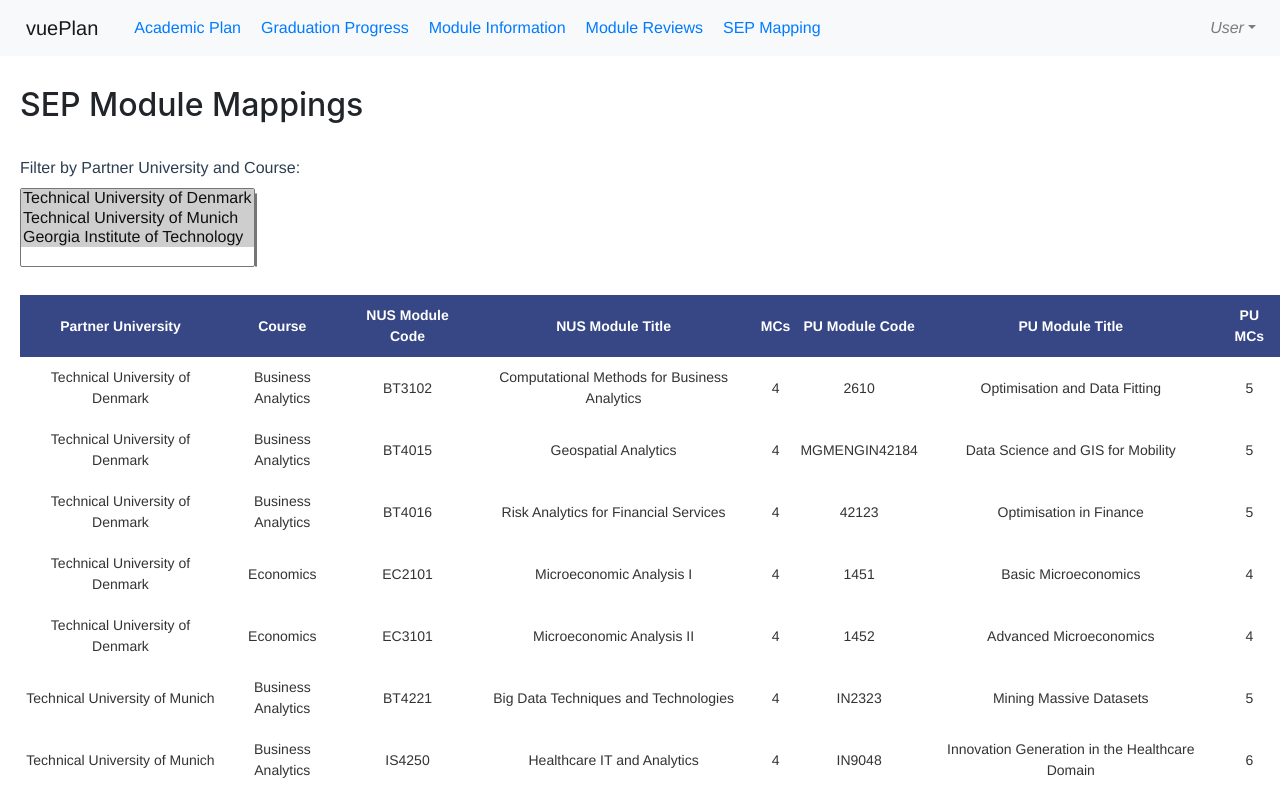
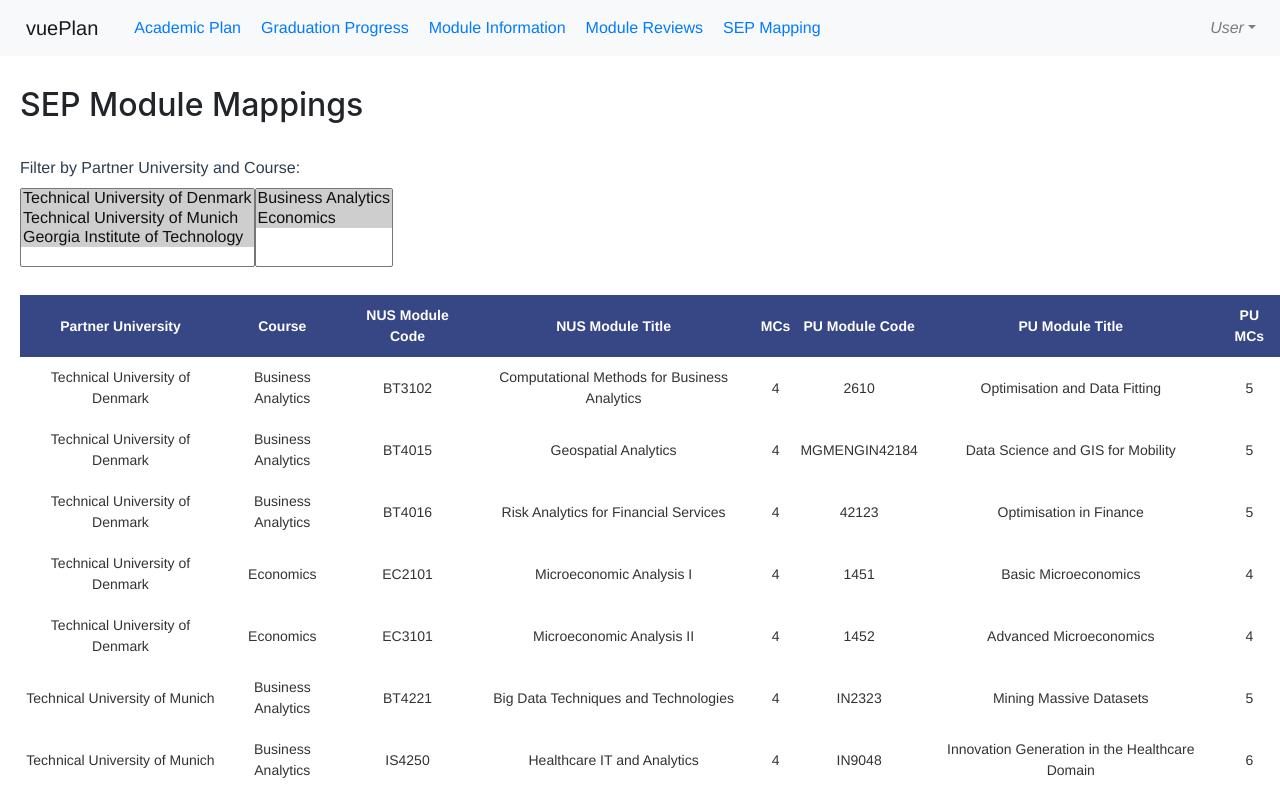
Before and after one commit to ValaryLim/vueplan, a Vue app: page /sepmapping in a window 1280 px wide. Shown: the top 800 px of the page. Built offline with nearby package versions, Linux system fonts and the light colour scheme.

Commit message:
added a dynamic filter by course

```diff
--- a/src/App.vue
+++ b/src/App.vue
@@ -3,10 +3,10 @@
     <app-navbar></app-navbar>
     <div class="row">
       <div class="col-md-12">
-        <router-view></router-view>
+        <!-- link allmajors data to components -->
+        <router-view :allmajors="allmajors"></router-view>
       </div>
     </div>
-    <SEPMapping :allmajors="allmajors"></SEPMapping>
   </div>
 </template>
 
@@ -21,7 +21,9 @@
 
   data() {
     return {
-      allmajors: {"Business Analytics": [{modCode: "BT1101", modTitle: "BT1101 Introduction to Business Analytics", modType: "core"},
+      /* list of majors & corresponding modules */
+      allmajors: { "Business Analytics" : [
+                  {modCode: "BT1101", modTitle: "BT1101 Introduction to Business Analytics", modType: "core"},
                   {modCode: "CS1010S", modTitle: "CS1010S Programming Methodology", modType: "core"},
                   {modCode: "EC1301", modTitle: "EC1301 Principles of Economics", modType: "core"},
                   {modCode: "IS1103", modTitle: "IS1103 Innovations in Organisations and Society", modType: "core"},
@@ -69,7 +71,8 @@
                   {modCode: "IS4302", modTitle: "IS4302 Blockchain and Distributed Ledger Technologies", modType: "elective"},
                   {modCode: "IS4010", modTitle: "IS4010 Industry Internship Programme", modType: "core"}
                   ],
-                  "Economics": [{modCode: "EC2101", modTitle: "Microeconomic Analysis I", modType: "core"},
+                  "Economics": [
+                  {modCode: "EC2101", modTitle: "Microeconomic Analysis I", modType: "core"},
                   {modCode: "EC3101", modTitle: "Microeconomic Analysis II", modType: "core"},
                   {modCode: "EC3312", modTitle: "Game Theory and Applications for Economics", modType: "elective"}]
                 }
--- a/src/components/sepmapping/SEPMapping.html
+++ b/src/components/sepmapping/SEPMapping.html
@@ -25,7 +25,8 @@
 
         <!-- Filter by Course -->
         <select v-model='courses' multiple>
-          <option v-for="(value, name) in allmajors">
+          <!-- retrieve data from props -->
+          <option :allmajors="allmajors" v-for="(value, name) in allmajors">
             {{ name }}
           </option>
         </select>
--- a/src/components/sepmapping/SEPMapping.vue
+++ b/src/components/sepmapping/SEPMapping.vue
@@ -6,12 +6,8 @@
 export default {
     name: "App",
     display: "SEP Mappings",
-    props: {
-        allmajors: {
-            type: Array,
-            required: true,
-        }
-    },
+    /* set properties from parent */
+    props: ['allmajors'],
 
     computed: {
         /* unique function that returns unique pus */
```
Lines whose indentation alone changed are shown as unchanged.
